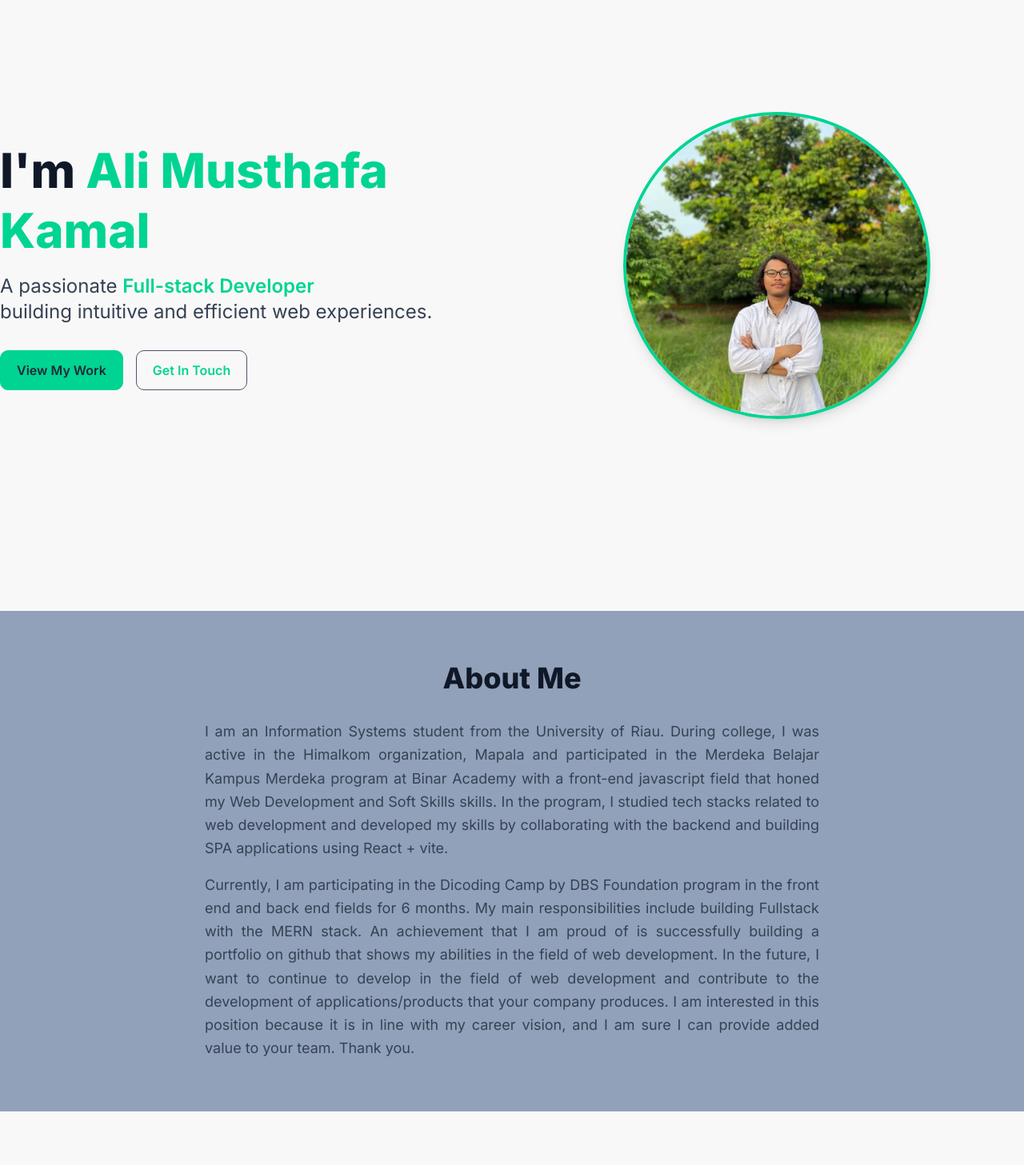
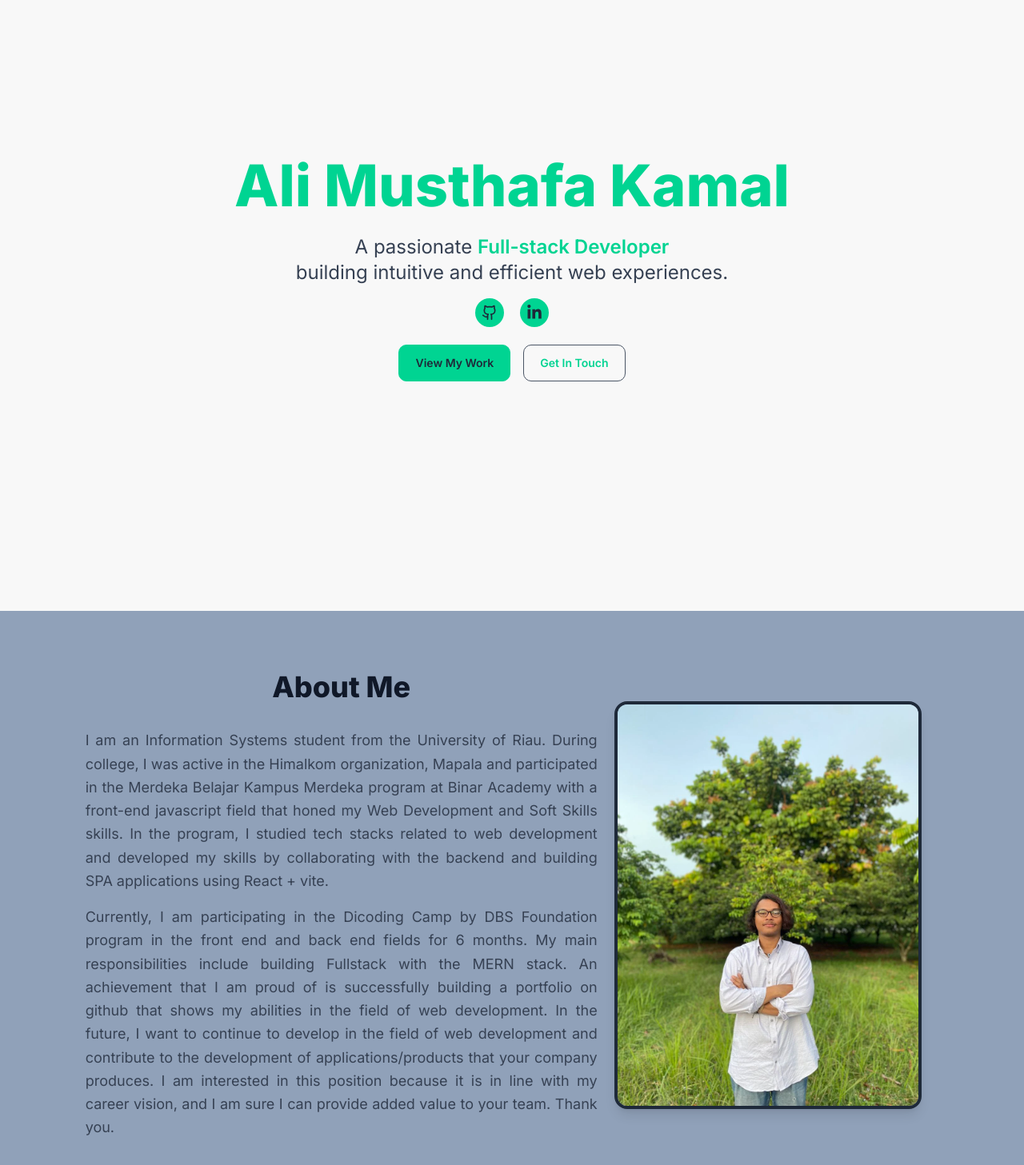
Before and after one commit to kamaldev10/nextjs-portofolio, a Next.js app: page / in a window 1280 px wide. Shown: the part 100-1557 px from the top of the page at 80% size. Built offline with nearby package versions, Linux system fonts and the light colour scheme.

Commit message:
latest update UI

```diff
--- a/package.json
+++ b/package.json
@@ -9,6 +9,7 @@
     "lint": "next lint"
   },
   "dependencies": {
+    "@headlessui/react": "^2.2.4",
     "@radix-ui/react-tabs": "^1.1.12",
     "class-variance-authority": "^0.7.1",
     "clsx": "^2.1.1",
--- a/src/app/projects/[slug]/page.tsx
+++ b/src/app/projects/[slug]/page.tsx
@@ -8,7 +8,7 @@ import { notFound } from "next/navigation";
 export function generateMetadata({
   params,
 }: {
-  params: { slug?: string };
+  params: { slug: string };
 }): Metadata {
   const project = projects.find((p) => p.slug === params.slug);
   if (!project) {
@@ -20,7 +20,7 @@ export function generateMetadata({
   };
 }
 
-export default function ProjectPage({ params }: { params: { slug?: string } }) {
+export default function ProjectPage({ params }: { params: { slug: string } }) {
   const project = projects.find((p) => p.slug === params.slug);
   if (!project) return notFound();
 
--- a/src/components/certificates/CertificateCard.tsx
+++ b/src/components/certificates/CertificateCard.tsx
@@ -1,24 +1,33 @@
+"use client";
+
 import Image from "next/image";
 import Link from "next/link";
-import React from "react";
+import React, { useState } from "react";
 import { FaExternalLinkAlt, FaAward } from "react-icons/fa";
 import { Certificate } from "@/lib/data/certificatesData"; // Impor tipe data
+import ImageZoomModal from "../ui/ImageZoomModal";
 
 interface CertificateCardProps {
   certificate: Certificate;
 }
 
 const CertificateCard: React.FC<CertificateCardProps> = ({ certificate }) => {
+  const [zoomOpen, setZoomOpen] = useState(false);
+  const [zoomSrc, setZoomSrc] = useState("");
   return (
     <div className="flex flex-col bg-white dark:bg-gray-800/50 border border-gray-200 dark:border-gray-700 rounded-b-xl shadow-sm hover:shadow-lg transition-all duration-300 ease-in-out hover:-translate-y-1 overflow-hidden">
       {/* Bagian atas: Logo/Gambar */}
       <div className="w-full bg-gray-50 dark:bg-gray-900/50 flex items-center justify-center ">
         <div className="relative w-full h-52 border-b-1 border-b-gray-800/50 ">
           <Image
+            onClick={() => {
+              setZoomSrc(certificate.image);
+              setZoomOpen(true);
+            }}
             src={certificate.image}
             alt={`${certificate.issuedBy} certificate`}
             fill
-            className="object-contain"
+            className="object-contain cursor-zoom-in"
           />
         </div>
       </div>
@@ -47,7 +56,7 @@ const CertificateCard: React.FC<CertificateCardProps> = ({ certificate }) => {
             rel="noopener noreferrer"
             className="inline-flex items-center gap-2 text-sm font-semibold  dark:text-indigo-400 hover:text-indigo-800 dark:hover:text-indigo-300 transition-colors"
           >
-            Lihat Kredensial <FaExternalLinkAlt size={12} />
+            Credentials <FaExternalLinkAlt size={12} />
           </Link>
           {certificate.credentialId && (
             <p className="text-xs text-gray-400 dark:text-gray-500 mt-2">
@@ -56,6 +65,12 @@ const CertificateCard: React.FC<CertificateCardProps> = ({ certificate }) => {
           )}
         </div>
       </div>
+
+      <ImageZoomModal
+        isOpen={zoomOpen}
+        onClose={() => setZoomOpen(false)}
+        src={zoomSrc}
+      />
     </div>
   );
 };
--- a/src/components/projects/ProjectDetailPage.tsx
+++ b/src/components/projects/ProjectDetailPage.tsx
@@ -8,21 +8,25 @@ import Link from "next/link";
 import { Tabs, TabsContent, TabsList, TabsTrigger } from "@/components/ui/tabs";
 import GallerySlider from "@/components/ui/GallerySlider";
 import type { Project } from "@/lib/data/projectsData";
+import ImageZoomModal from "@/components/ui/ImageZoomModal";
+import { useState } from "react";
 
 export default function ProjectDetailPage({ project }: { project: Project }) {
+  const [zoomOpen, setZoomOpen] = useState(false);
+  const [zoomSrc, setZoomSrc] = useState("");
   return (
     <div className="bg-white dark:bg-gray-800 rounded-lg shadow-xl p-6 md:p-12">
       <Link
         href="/projects"
         className="inline-flex items-center  dark:text-indigo-400 hover:underline mb-6"
       >
-        <FaArrowLeft className="me-2 sm:me-3" /> Kembali ke Proyek
+        <FaArrowLeft className="me-2 sm:me-3" /> Back
       </Link>
 
       <h1 className="text-4xl sm:text-5xl font-extrabold text-gray-900 dark:text-white mb-4">
         {project.title}
       </h1>
-      <p className="text-lg text-gray-700 dark:text-gray-300 mb-6 text-justify">
+      <p className="text-base md:text-lg text-gray-700 dark:text-gray-300 mb-6 text-justify">
         {project.description}
       </p>
 
@@ -33,21 +37,25 @@ export default function ProjectDetailPage({ project }: { project: Project }) {
         >
           <TabsList className="flex space-x-2">
             {project.mobileImage && (
-              <TabsTrigger value="mobile">📱 Tampilan Mobile</TabsTrigger>
+              <TabsTrigger value="mobile">📱 Mobile View</TabsTrigger>
             )}
             {project.desktopImage && (
-              <TabsTrigger value="desktop">🖥️ Tampilan Desktop</TabsTrigger>
+              <TabsTrigger value="desktop">🖥️ Desktop View</TabsTrigger>
             )}
           </TabsList>
 
           {project.mobileImage && (
             <TabsContent value="mobile">
-              <div className="relative w-full h-80 sm:h-96 rounded-lg overflow-hidden my-4">
+              <div className="relative w-full h-[400px] sm:h-[500px] md:h-[600px] lg:h-[700px] rounded-lg overflow-hidden my-4">
                 <Image
+                  onClick={() => {
+                    setZoomSrc(project.mobileImage!);
+                    setZoomOpen(true);
+                  }}
                   src={project.mobileImage}
                   alt={`${project.title} - Mobile`}
                   fill
-                  className="object-cover"
+                  className="object-contain cursor-zoom-in"
                 />
               </div>
             </TabsContent>
@@ -55,8 +63,12 @@ export default function ProjectDetailPage({ project }: { project: Project }) {
 
           {project.desktopImage && (
             <TabsContent value="desktop">
-              <div className="relative w-full h-80 sm:h-96 rounded-lg overflow-hidden my-4">
+              <div className="relative w-full h-[200px] sm:h-[300px] md:h-[400px] lg:h-[500px] xl:h-[600px] rounded-lg overflow-hidden my-4">
                 <Image
+                  onClick={() => {
+                    setZoomSrc(project.desktopImage!);
+                    setZoomOpen(true);
+                  }}
                   src={project.desktopImage}
                   alt={`${project.title} - Desktop`}
                   fill
@@ -71,35 +83,35 @@ export default function ProjectDetailPage({ project }: { project: Project }) {
       <div className="grid grid-cols-1 md:grid-cols-3 gap-8 mb-12">
         <div className="md:col-span-2">
           <h2 className="text-2xl font-bold text-gray-900 dark:text-white mb-4">
-            Gambaran Umum
+            Description
           </h2>
-          <div className="text-lg text-gray-700 dark:text-gray-300 space-y-4 text-justify">
+          <div className="text-sm md:text-lg text-gray-700 dark:text-gray-300 space-y-4 text-justify">
             {project.longDescription.map((p, i) => (
               <p key={i}>{p}</p>
             ))}
           </div>
         </div>
         <div className="md:col-span-1 bg-gray-100 dark:bg-gray-700 p-6 rounded-lg shadow-inner">
-          <h2 className="text-2xl font-bold mb-4">Detail</h2>
+          <h2 className="text-2xl font-bold mb-4">Details</h2>
           <ul className="space-y-2 text-gray-700 dark:text-gray-300 text-sm">
             {project.role && (
               <li>
-                <strong>Peran:</strong> {project.role}
+                <strong>Role :</strong> {project.role}
               </li>
             )}
             {project.year && (
               <li>
-                <strong>Tahun:</strong> {project.year}
+                <strong>Year :</strong> {project.year}
               </li>
             )}
             {project.tags && (
               <li>
-                <strong>Teknologi:</strong>
-                <div className="flex flex-wrap gap-2 mt-2">
+                <strong>Tech :</strong>
+                <div className="flex flex-wrap gap-1 mt-2">
                   {project.tags.map((tag, i) => (
                     <span
                       key={i}
-                      className="px-3 py-1 bg-blue-100 text-blue-800 text-xs rounded-lg dark:bg-blue-800 dark:text-blue-100"
+                      className="px-3 py-1 bg-accent text-gray-800 text-xs rounded-md dark:bg-blue-800 dark:text-blue-100"
                     >
                       {tag}
                     </span>
@@ -114,10 +126,10 @@ export default function ProjectDetailPage({ project }: { project: Project }) {
               <a
                 href={project.liveUrl}
                 target="_blank"
-                className="flex items-center justify-center px-4 py-2 bg-green-600 text-white rounded-md hover:bg-green-700 transition"
+                className="flex items-center justify-center px-4 py-2 bg-indigo-600 text-white rounded-md hover:bg-indigo-500 transition"
               >
                 <ExternalLink className="mr-2 h-4 w-4" />
-                Lihat Demo
+                See Demo
               </a>
             )}
             {project.repoUrl && (
@@ -137,31 +149,41 @@ export default function ProjectDetailPage({ project }: { project: Project }) {
       {/* Galeri Slider */}
       {(project.mobileImages?.length || project.desktopImages?.length) && (
         <Tabs
-          defaultValue={project.mobileImages?.length ? "mobile" : "desktop"}
+          defaultValue={project.mobileImages?.length ? "desktop" : "mobile"}
           className="mt-12"
         >
           <TabsList className="mb-4">
-            {project.mobileImages?.length > 0 && (
+            {project.desktopImages?.length > 0 &&
+              project.desktopImages[0] !== "" && (
+                <TabsTrigger value="desktop">🖥️ Desktop Gallery</TabsTrigger>
+              )}
+            {project.mobileImages?.length > 0 &&
+              project.mobileImages[0] !== "" && (
                 <TabsTrigger value="mobile">📱 Mobile Gallery</TabsTrigger>
-            )}
-            {project.desktopImages?.length > 0 && (
-              <TabsTrigger value="desktop">🖥️ Desktop Gallery</TabsTrigger>
               )}
           </TabsList>
 
-          {project.mobileImages?.length > 0 && (
+          {project.mobileImages?.length > 0 &&
+            project.mobileImages[0] !== "" && (
               <TabsContent value="mobile">
                 <GallerySlider images={project.mobileImages} type="mobile" />
               </TabsContent>
             )}
 
-          {project.desktopImages?.length > 0 && (
+          {project.desktopImages?.length > 0 &&
+            project.desktopImages[0] !== "" && (
               <TabsContent value="desktop">
                 <GallerySlider images={project.desktopImages} type="desktop" />
               </TabsContent>
             )}
         </Tabs>
       )}
+
+      <ImageZoomModal
+        isOpen={zoomOpen}
+        onClose={() => setZoomOpen(false)}
+        src={zoomSrc}
+      />
     </div>
   );
 }
--- a/src/components/sections/AboutSection.tsx
+++ b/src/components/sections/AboutSection.tsx
@@ -1,14 +1,19 @@
 // components/sections/AboutMeSection.tsx
+import Image from "next/image";
 import React from "react";
 
 const AboutSection = () => {
   return (
-    <section id="about" className="py-16 mt-16 bg-slate-400 dark:bg-gray-900">
-      <div className=" mx-auto px-4 sm:px-6 lg:px-10">
+    <section
+      id="about"
+      className=" flex flex-col md:flex-row items-center justify-center min-h-[calc(100vh-4rem)] text-center
+    py-16 mt-16 bg-slate-400 dark:bg-gray-900"
+    >
+      <div className="md:w-1/2 order-2 md:order-1 mt-8 md:mt-0">
         <h2 className="text-3xl sm:text-4xl font-extrabold text-gray-900 dark:text-white text-center mb-8">
           About Me
         </h2>
-        <div className="max-w-3xl mx-auto text-lg text-gray-700 dark:text-gray-300 leading-relaxed text-justify space-y-4">
+        <div className="max-w-sm md:max-w-2xl mx-auto text-xs md:text-lg text-gray-700 dark:text-gray-300 leading-relaxed text-justify space-y-4 ">
           <p>
             I am an Information Systems student from the University of Riau.
             During college, I was active in the Himalkom organization, Mapala
@@ -33,6 +38,16 @@ const AboutSection = () => {
           </p>
         </div>
       </div>
+      <div className="md:w-1/3 order-1 md:order-2 flex justify-center items-center p-4">
+        <Image
+          src="/images/profile.webp"
+          alt="Ali Musthafa Kamal"
+          width={400}
+          height={400}
+          className="rounded-2xl shadow-lg border-4 border-gray-800 dark:border-accent-foreground object-cover w-72 h-72 sm:w-80 sm:h-80 lg:w-96 lg:h-full"
+          priority
+        />
+      </div>
     </section>
   );
 };
--- a/src/components/sections/HeroSection.tsx
+++ b/src/components/sections/HeroSection.tsx
@@ -1,22 +1,22 @@
 // components/sections/HeroSection.tsx
-import Image from "next/image";
 import Link from "next/link";
 import { Button } from "../ui/Button";
+import { Github } from "lucide-react";
+import { FaLinkedinIn } from "react-icons/fa6";
 
 const HeroSection = () => {
   return (
     <section
       id="home"
-      className=" flex flex-col md:flex-row items-center justify-center min-h-[calc(100vh-4rem)] text-center md:text-left"
+      className=" flex flex-col md:flex-row items-center justify-center min-h-[calc(100vh-4rem)] text-center px-5"
     >
-      <div className="order-2 md:order-1 mt-8 md:mt-0">
-        <h1 className="text-4xl sm:text-5xl lg:text-6xl font-extrabold leading-tight text-gray-900 dark:text-white">
-          I&apos;m{" "}
+      <div className="">
+        <h1 className="text-4xl sm:text-6xl lg:text-7xl font-extrabold leading-tight text-gray-900 dark:text-white">
           <span className="text-accent dark:text-accent-foreground">
             Ali Musthafa Kamal
           </span>
         </h1>
-        <p className="mt-4 text-xl sm:text-2xl text-gray-700 dark:text-gray-300">
+        <p className="mt-4 text-base sm:text-2xl text-gray-700 dark:text-gray-300">
           A passionate{" "}
           <span className="font-semibold text-accent dark:text-accent-foreground">
             Full-stack Developer
@@ -24,11 +24,26 @@ const HeroSection = () => {
           <br />
           building intuitive and efficient web experiences.
         </p>
-        <div className="mt-8 flex justify-center md:justify-start space-x-4">
+        <div className="inline-flex justify-center aling-middle mt-4 gap-3 sm:gap-5">
+          <Link
+            href={""}
+            className="p-2 rounded-full dark:bg-gray-800 bg-accent hover:bg-emerald-500 hover:dark:bg-gray-900 hover:scale-105"
+          >
+            <Github className="w-5 h-5 text-gray-800 dark:text-slate-100" />
+          </Link>
+          <Link
+            href={""}
+            className="p-2 rounded-full dark:bg-gray-800 bg-accent hover:bg-emerald-500 hover:dark:bg-gray-900 hover:scale-105"
+          >
+            <FaLinkedinIn className="w-5 h-5 text-gray-800 dark:text-slate-100" />
+          </Link>
+        </div>
+
+        <div className="mt-4 flex justify-center space-x-4">
           <Button className="py-2 md:py-3">
             <Link
               href="/projects"
-              className="text-gray-800 dark:text-slate-100"
+              className="text-sm text-gray-800 dark:text-slate-100 hover:dark:text-slate-300"
             >
               View My Work
             </Link>
@@ -36,23 +51,13 @@ const HeroSection = () => {
           <Button variant="secondary" className="py-2 md:py-3">
             <Link
               href="/contact"
-              className="text-accent dark:text-accent-foreground hover:dark:text-gray-800"
+              className="text-sm text-accent dark:text-accent-foreground hover:dark:text-gray-800"
             >
               Get In Touch
             </Link>
           </Button>
         </div>
       </div>
-      <div className="md:w-1/2 order-1 md:order-2 flex justify-center items-center p-4">
-        <Image
-          src="/images/profile.webp"
-          alt="Ali Musthafa Kamal"
-          width={400}
-          height={400}
-          className="rounded-full shadow-lg border-4 border-accent dark:border-accent-foreground object-cover w-72 h-72 sm:w-80 sm:h-80 lg:w-96 lg:h-96"
-          priority
-        />
-      </div>
     </section>
   );
 };
--- a/src/components/ui/Button.tsx
+++ b/src/components/ui/Button.tsx
@@ -36,7 +36,7 @@ const Button = React.forwardRef<HTMLButtonElement, ButtonProps>(
 
     const variantStyles = {
       primary:
-        "bg-accent dark:bg-indigo-700 dark:hover:bg-indigo-800 border-accent dark:border-indigo-800 text-gray-800 hover:bg-accent/50 hover:text-gray-900 focus:ring-primary",
+        "bg-accent dark:bg-indigo-700 dark:hover:bg-indigo-700/30 border-accent dark:border-indigo-800 text-gray-800  hover:bg-accent/50 hover:text-gray-900 focus:ring-primary",
       secondary:
         "border-gray-600 text-gray-600 hover:bg-gray-300 hover:text-white dark:border-gray-400 dark:text-gray-400 dark:hover:bg-gray-100/50 focus:ring-gray-500",
       danger:
--- a/src/components/ui/GallerySlider.tsx
+++ b/src/components/ui/GallerySlider.tsx
@@ -1,9 +1,10 @@
-// components/ui/GallerySlider.tsx
 "use client";
 
 import { motion } from "framer-motion";
 import Image from "next/image";
 import { useRef, useEffect, useState } from "react";
+import { ChevronLeft, ChevronRight } from "lucide-react";
+import ImageZoomModal from "./ImageZoomModal";
 
 interface GallerySliderProps {
   images: string[];
@@ -13,6 +14,8 @@ interface GallerySliderProps {
 export default function GallerySlider({ images, type }: GallerySliderProps) {
   const sliderRef = useRef<HTMLDivElement>(null);
   const [maxWidth, setMaxWidth] = useState(0);
+  const [zoomOpen, setZoomOpen] = useState(false);
+  const [zoomSrc, setZoomSrc] = useState("");
 
   useEffect(() => {
     const updateWidth = () => {
@@ -27,17 +30,37 @@ export default function GallerySlider({ images, type }: GallerySliderProps) {
     return () => window.removeEventListener("resize", updateWidth);
   }, [images]);
 
+  const scrollBy = 300;
+  const scrollLeft = () => {
+    if (sliderRef.current) {
+      sliderRef.current.scrollBy({ left: -scrollBy, behavior: "smooth" });
+    }
+  };
+  const scrollRight = () => {
+    if (sliderRef.current) {
+      sliderRef.current.scrollBy({ left: scrollBy, behavior: "smooth" });
+    }
+  };
+
   if (!images || images.length === 0) return null;
 
   return (
-    <div className="mt-6">
-      <h3 className="text-xl font-semibold text-gray-800 dark:text-white mb-3">
-        Galeri {type === "mobile" ? "Mobile" : "Desktop"}
+    <div className="mt-6 space-y-3">
+      <h3 className="text-xl font-semibold text-gray-800 dark:text-white">
+        {type === "desktop" ? "Desktop" : "Mobile"} Gallery
       </h3>
+
+      <div className="flex items-center gap-2">
+        <button
+          onClick={scrollLeft}
+          className="p-2 rounded bg-gray-200 dark:bg-gray-700 hover:bg-gray-300 dark:hover:bg-gray-600 transition"
+        >
+          <ChevronLeft className="w-5 h-5" />
+        </button>
 
         <motion.div
           ref={sliderRef}
-        className="cursor-grab overflow-hidden"
+          className="overflow-x-auto flex-1"
           whileTap={{ cursor: "grabbing" }}
         >
           <motion.div
@@ -48,9 +71,17 @@ export default function GallerySlider({ images, type }: GallerySliderProps) {
             {images.map((src, i) => (
               <div
                 key={i}
-              className="relative w-44 sm:w-60 h-80 sm:h-96 rounded-lg overflow-hidden flex-shrink-0 shadow-md"
+                className={`relative flex-shrink-0 cursor-zoom-in rounded-lg overflow-hidden shadow-md ${
+                  type === "mobile"
+                    ? "w-40 sm:w-52 md:w-60 aspect-[9/16]"
+                    : "w-60 sm:w-72 md:w-96 aspect-[16/9]"
+                }`}
               >
                 <Image
+                  onClick={() => {
+                    setZoomSrc(src);
+                    setZoomOpen(true);
+                  }}
                   src={src}
                   alt={`Gambar ${i + 1}`}
                   fill
@@ -60,6 +91,20 @@ export default function GallerySlider({ images, type }: GallerySliderProps) {
             ))}
           </motion.div>
         </motion.div>
+
+        <button
+          onClick={scrollRight}
+          className="p-2 rounded bg-gray-200 dark:bg-gray-700 hover:bg-gray-300 dark:hover:bg-gray-600 transition"
+        >
+          <ChevronRight className="w-5 h-5" />
+        </button>
+
+        <ImageZoomModal
+          isOpen={zoomOpen}
+          onClose={() => setZoomOpen(false)}
+          src={zoomSrc}
+        />
+      </div>
     </div>
   );
 }
```
Also changed, not shown: 1 other file (tests, documents, lock files or other folders). Lines whose indentation alone changed are shown as unchanged.
